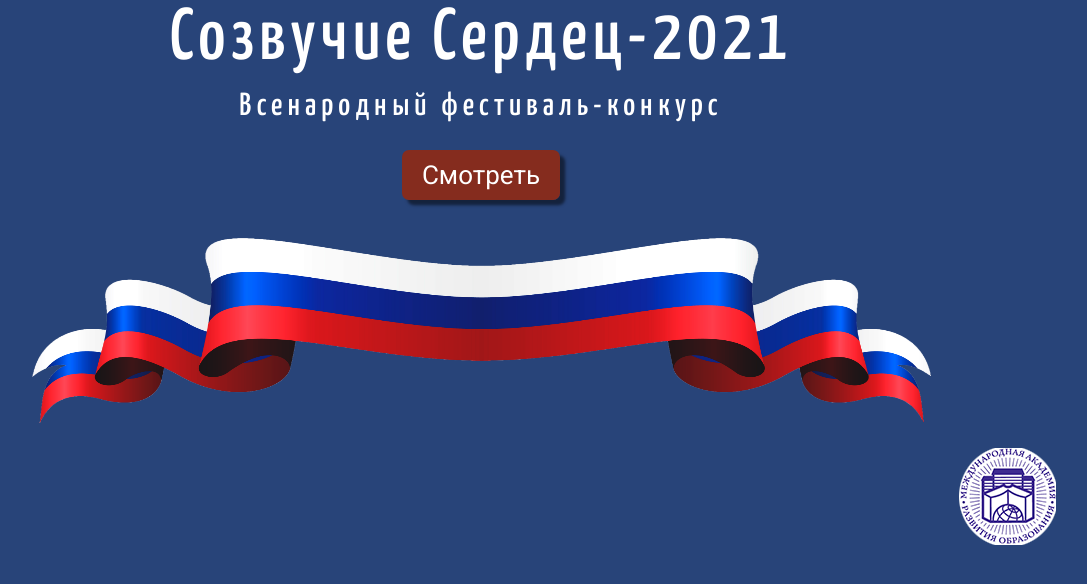
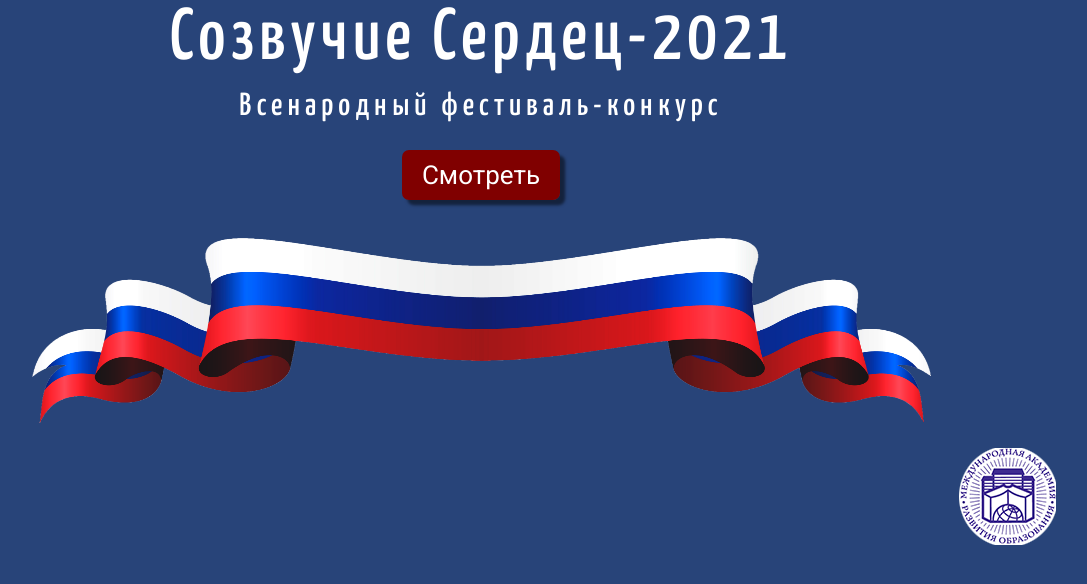
Before and after one commit to DaniilM29/sozvychie, a plain HTML site: page index.html in a window 1280 px wide. In both pictures the pointer is over the link "Смотреть". Shown: the part 210-794 px from the top of the page, without its empty margins (159-1246 px from the left). Drawn offline with Linux system fonts and the light colour scheme; a web font is replaced by a local one.

Commit message:
Update style.css

```diff
--- a/css/style.css
+++ b/css/style.css
@@ -74,7 +74,7 @@ body{
 	transition: 0.4s;
 }
 .btn-one-str:hover{
-	background: #852c1e;
+	background: #800000;
 }
 /*.footer-on-str{
 	background: url(../img/flag-2.png) no-repeat;
```
